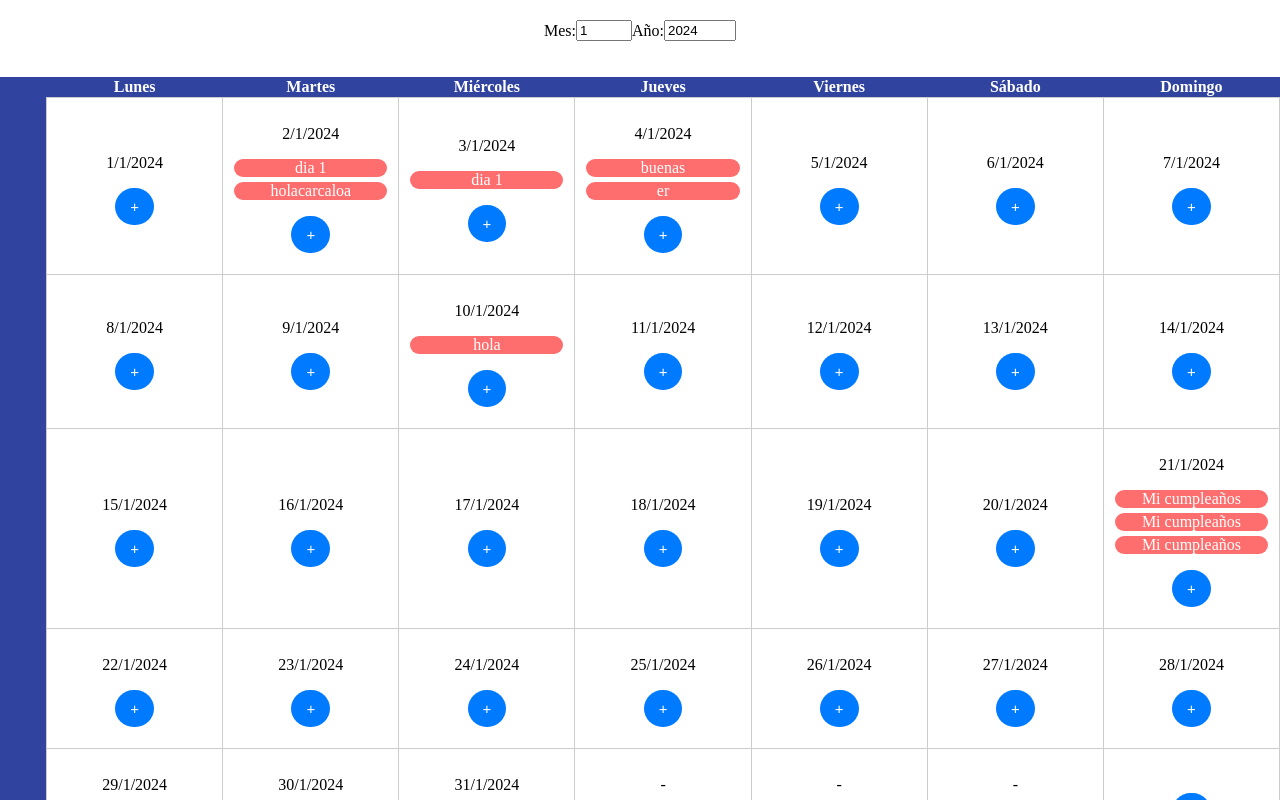
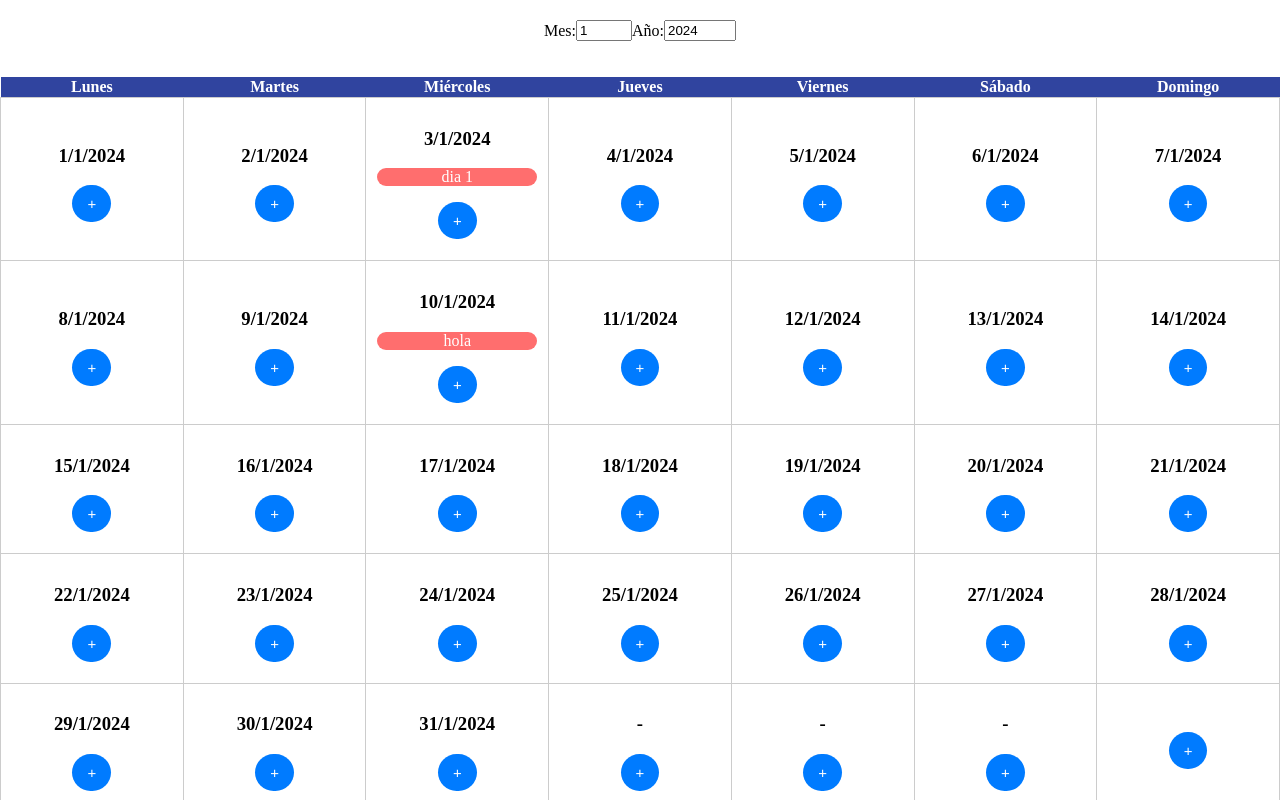
Before and after one commit to sergiorc13/CalendarioVue, a Vue app: page / in a window 1280 px wide. Shown: the top 800 px of the page. Built offline with nearby package versions, Linux system fonts and the light colour scheme; data requests are answered from the project's data file.

Commit message:
commit28

```diff
--- a/db.json
+++ b/db.json
@@ -9,41 +9,6 @@
       "id": 228,
       "name": "dia 1",
       "date": "3/1/2024"
-    },
-    {
-      "id": 762,
-      "name": "dia 1",
-      "date": "2/1/2024"
-    },
-    {
-      "id": 394,
-      "name": "holacarcaloa",
-      "date": "2/1/2024"
-    },
-    {
-      "id": 475,
-      "name": "buenas",
-      "date": "4/1/2024"
-    },
-    {
-      "id": 829,
-      "name": "Mi cumpleaños",
-      "date": "21/1/2024"
-    },
-    {
-      "id": 496,
-      "name": "Mi cumpleaños",
-      "date": "21/1/2024"
-    },
-    {
-      "id": 662,
-      "name": "Mi cumpleaños",
-      "date": "21/1/2024"
-    },
-    {
-      "id": 852,
-      "name": "er",
-      "date": "4/1/2024"
     }
   ]
 }
--- a/src/components/addModal.vue
+++ b/src/components/addModal.vue
@@ -1,5 +1,5 @@
 <script setup lang="ts">
-import { ref, defineProps } from 'vue';
+import { ref } from 'vue';
 
 interface Props {
   showModal: boolean;
--- a/src/components/calendarioMes.vue
+++ b/src/components/calendarioMes.vue
@@ -47,17 +47,14 @@ const tablaMes = computed(() =>{
    <table>
     <thead>
       <tr>
-        <th></th>
         <th v-for="c in cols" :key="c">{{ c }}</th>
       </tr>
     </thead>
     <tbody>
       <tr v-for="i in props.ROWS" :key="i">
-        <th></th>
         <td v-for="(c, j) in cols" :key="c">
           <celdaCalendario :valor="tablaMes[i-1][j]"/>
         </td>
-
       </tr>
     </tbody>
   </table>
@@ -75,13 +72,17 @@ table {
   width: 100%;
 }
 
+.margen {
+  background-color: white;
+}
+
 th {
   background-color: #30449f;
   color: white;
 }
 
 tr:first-of-type th {
-  width: 100px;
+  width: 25px;
 }
 
 tr:first-of-type th:first-of-type {
--- a/src/components/celdaCalendario.vue
+++ b/src/components/celdaCalendario.vue
@@ -56,9 +56,7 @@ const handleEventoAgregado = () => {
 
 <template>
   <div class="cell">
-
-
-  <p>{{ props.valor }}</p>
+  <h3 v-if="props.valor">{{ props.valor }}</h3>
   <ul>
       <li v-for="event in getEventsForCurrentDay()" :key="event.id">
         {{ event.name }}
@@ -66,7 +64,9 @@ const handleEventoAgregado = () => {
     </ul>
   <button class="añadir" @click="openModalFromCell">+</button>
   </div>
+
   <Modal :showModal="showModal" :closeModal="closeModal" :selectedDate="props.valor || ''" />
+
 </template>
 
 <style>
```
